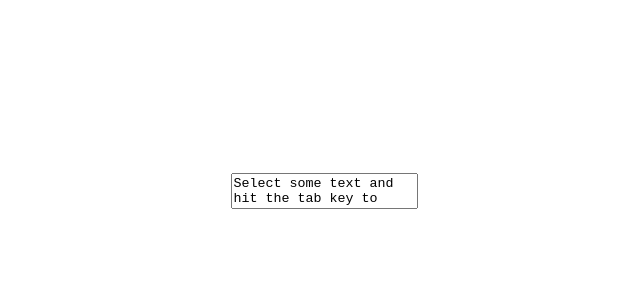
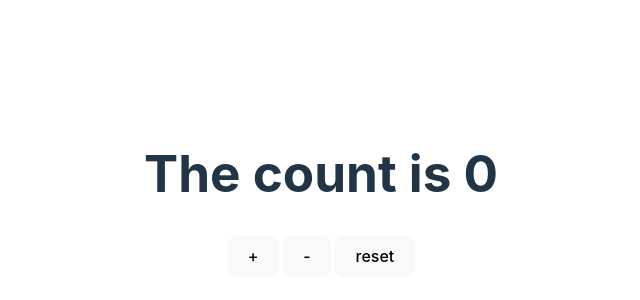
Before and after one commit to dattaaniket7/svelte-app, a Svelte app: page / in a window 1280 px wide. Shown: the part 206-506 px from the top of the page, without its empty margins (319-959 px from the left). Built offline with nearby package versions, Linux system fonts and the light colour scheme.

Commit message:
writable-stores

```diff
--- a/src/App.svelte
+++ b/src/App.svelte
@@ -12,7 +12,11 @@
   // import { onMount } from "svelte";
   // import Eliza from "elizabot";
   // import { beforeUpdate, afterUpdate } from "svelte";
-  import { tick } from "svelte";
+  // import { tick } from "svelte";
+  import { count } from "./lib/store";
+  import Incrementor from "./lib/Incrementor.svelte";
+  import Decrementor from "./lib/Decrementor.svelte";
+  import Resetter from "./lib/Resetter.svelte";
 
   // let counter = 0;
 
@@ -193,28 +197,34 @@
   //   }
   // }
 
-  let text = "Select some text and hit the tab key to toggle uppercase";
+  // let text = "Select some text and hit the tab key to toggle uppercase";
 
-  async function handleKeydown(event) {
-    if (event.key !== "Tab") return;
+  // async function handleKeydown(event) {
+  //   if (event.key !== "Tab") return;
 
-    event.preventDefault();
+  //   event.preventDefault();
 
-    const { selectionStart, selectionEnd, value } = this;
-    const selection = value.slice(selectionStart, selectionEnd);
+  //   const { selectionStart, selectionEnd, value } = this;
+  //   const selection = value.slice(selectionStart, selectionEnd);
 
-    const replacement = /[a-z]/.test(selection)
-      ? selection.toUpperCase()
-      : selection.toLowerCase();
+  //   const replacement = /[a-z]/.test(selection)
+  //     ? selection.toUpperCase()
+  //     : selection.toLowerCase();
 
-    text =
-      value.slice(0, selectionStart) + replacement + value.slice(selectionEnd);
+  //   text =
+  //     value.slice(0, selectionStart) + replacement + value.slice(selectionEnd);
 
-    // this has no effect because the DOM hasn't updated yet
-    await tick();
-    this.selectionStart = selectionStart;
-    this.selectionEnd = selectionEnd;
-  }
+  //   // this has no effect because the DOM hasn't updated yet
+  //   await tick();
+  //   this.selectionStart = selectionStart;
+  //   this.selectionEnd = selectionEnd;
+  // }
+
+  let count_value;
+
+  count.subscribe((value) => {
+    count_value = value;
+  });
 </script>
 
 <!-- <h1>Hello {@html name.toUpperCase()}</h1> -->
@@ -474,7 +484,13 @@
   </div>
 </div> -->
 
-<textarea value={text} on:keydown={handleKeydown} />
+<!-- <textarea value={text} on:keydown={handleKeydown} /> -->
+
+<h1>The count is {count_value}</h1>
+
+<Incrementor />
+<Decrementor />
+<Resetter />
 
 <style>
   /* h1 {
@@ -621,9 +637,9 @@
     }
   } */
 
-  textarea {
+  /* textarea {
     width: 100%;
     height: 100%;
     resize: none;
-  }
+  } */
 </style>
--- /dev/null
+++ b/src/lib/Decrementor.svelte
@@ -0,0 +1,10 @@
+<script>
+  import { count } from "./store";
+
+  function decrement() {
+    // TODO decrement the count
+    count.update((n) => n - 1);
+  }
+</script>
+
+<button on:click={decrement}>-</button>
--- /dev/null
+++ b/src/lib/Incrementor.svelte
@@ -0,0 +1,10 @@
+<script>
+  import { count } from "./store";
+
+  function increment() {
+    // TODO increment the count
+    count.update((n) => n + 1);
+  }
+</script>
+
+<button on:click={increment}>+</button>
--- /dev/null
+++ b/src/lib/Resetter.svelte
@@ -0,0 +1,10 @@
+<script>
+  import { count } from "./store";
+
+  function reset() {
+    // TODO reset the count
+    count.set(0);
+  }
+</script>
+
+<button on:click={reset}>reset</button>
--- /dev/null
+++ b/src/lib/store.js
@@ -0,0 +1,3 @@
+import { writable } from "svelte/store";
+
+export const count = writable(0);
```
